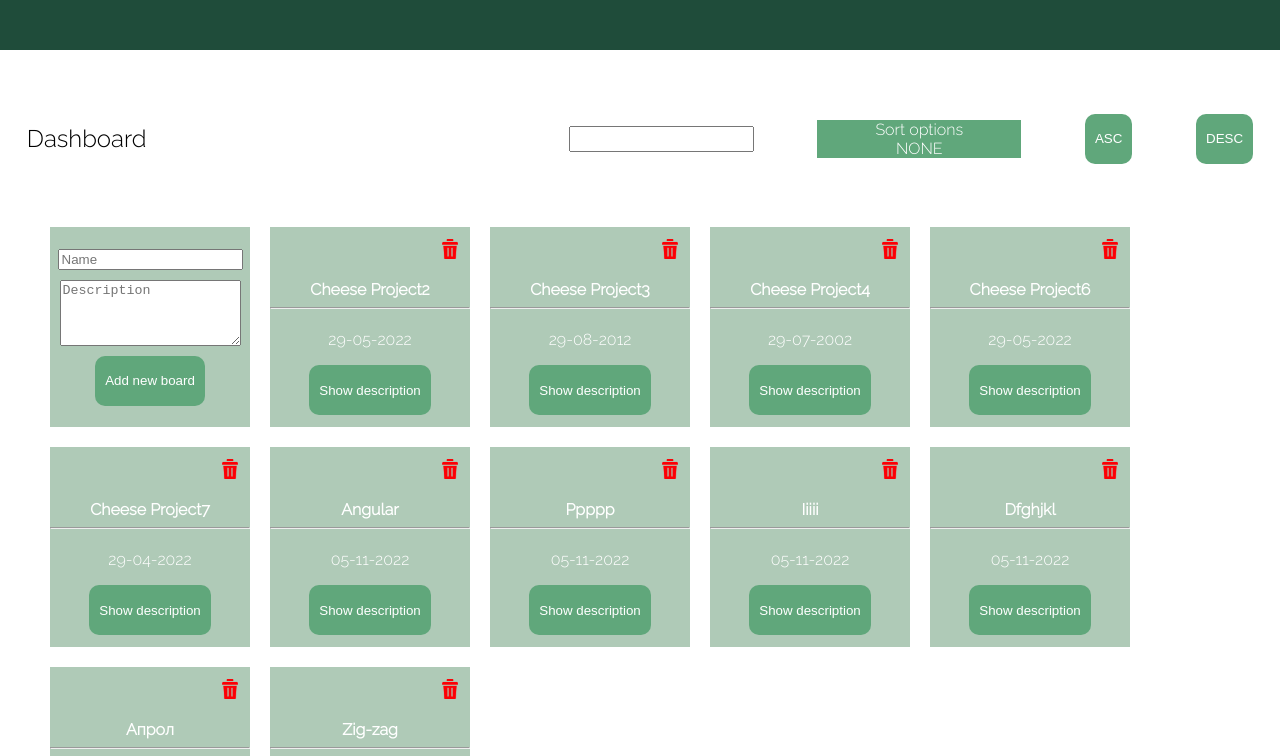
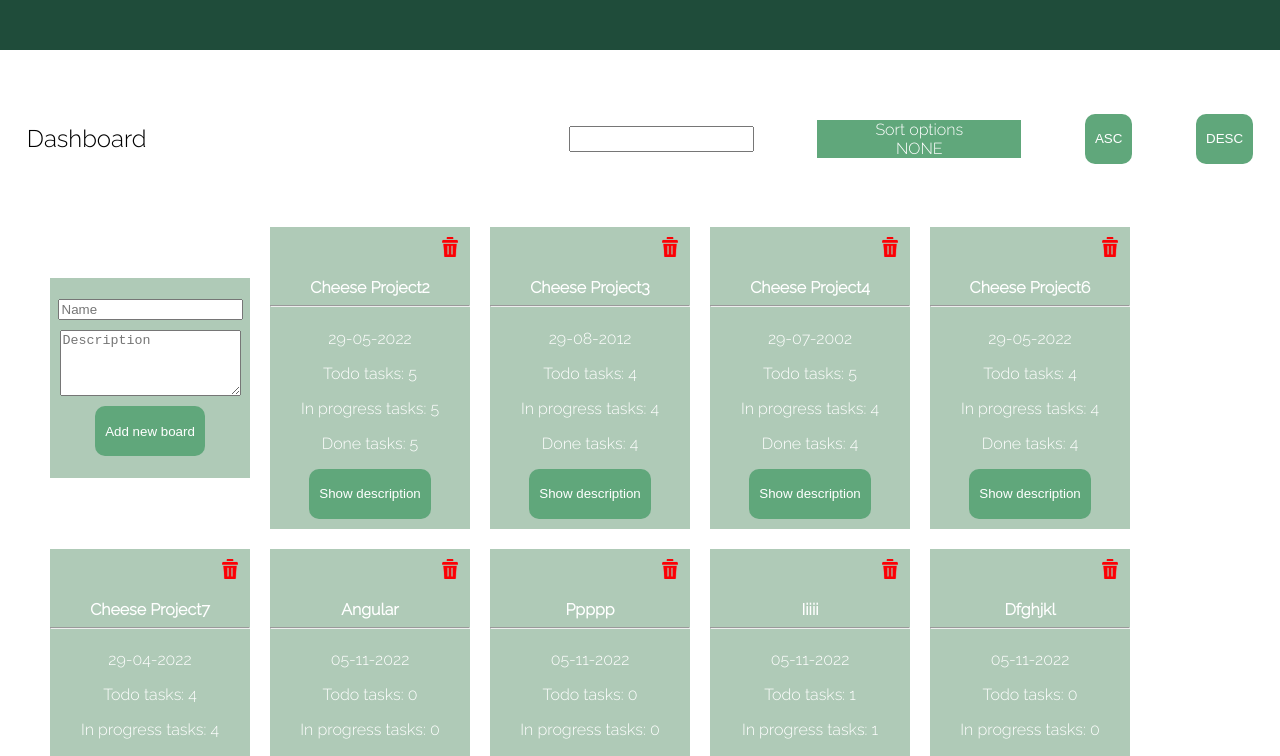
Before and after one commit to troyanovskaya/angular-project-epam, an Angular app in the folder dashboard/: page / in a window 1280 px wide. Shown: the top 756 px of the page. Built offline with nearby package versions, Linux system fonts and the light colour scheme; data requests are answered from the project's data file.

Commit message:
feat: show number of task on each board

```diff
--- a/dashboard/src/app/components/board/board.component.css
+++ b/dashboard/src/app/components/board/board.component.css
@@ -16,6 +16,7 @@ button{
   border-radius:10px;
   color:white;
   padding:10px;
+  margin-bottom: 10px;
 }
 
 .darkBtn{
@@ -34,6 +35,7 @@ h4:hover{
 }
 
 .icon{
+  margin-top:10px;
   margin-right:10px;
   transition: .2s;
 }
--- a/dashboard/src/app/components/board/board.component.html
+++ b/dashboard/src/app/components/board/board.component.html
@@ -2,6 +2,9 @@
   <div class="icon-container"><img (click)="deleteBoard()" class="icon" height="20" width="20" src="assets/delete.png" alt="Delete icon"/></div>
   <h4 routerLink="/boards/{{db.boards[i].id}}">{{db.boards[i].name | titlecase}} <hr></h4>
   <p>{{db.boards[i].date}}</p>
+  <p>Todo tasks: {{db.boards[i].todo.length}}</p>
+  <p>In progress tasks: {{db.boards[i].progress.length}}</p>
+  <p>Done tasks: {{db.boards[i].done.length}}</p>
   <button [ngClass]="{'darkBtn': description}" (click)="changeButtonState()" >{{descriptionText}}</button>
   <div *ngIf="description">
     <p>{{db.boards[i].description}}</p>
```
